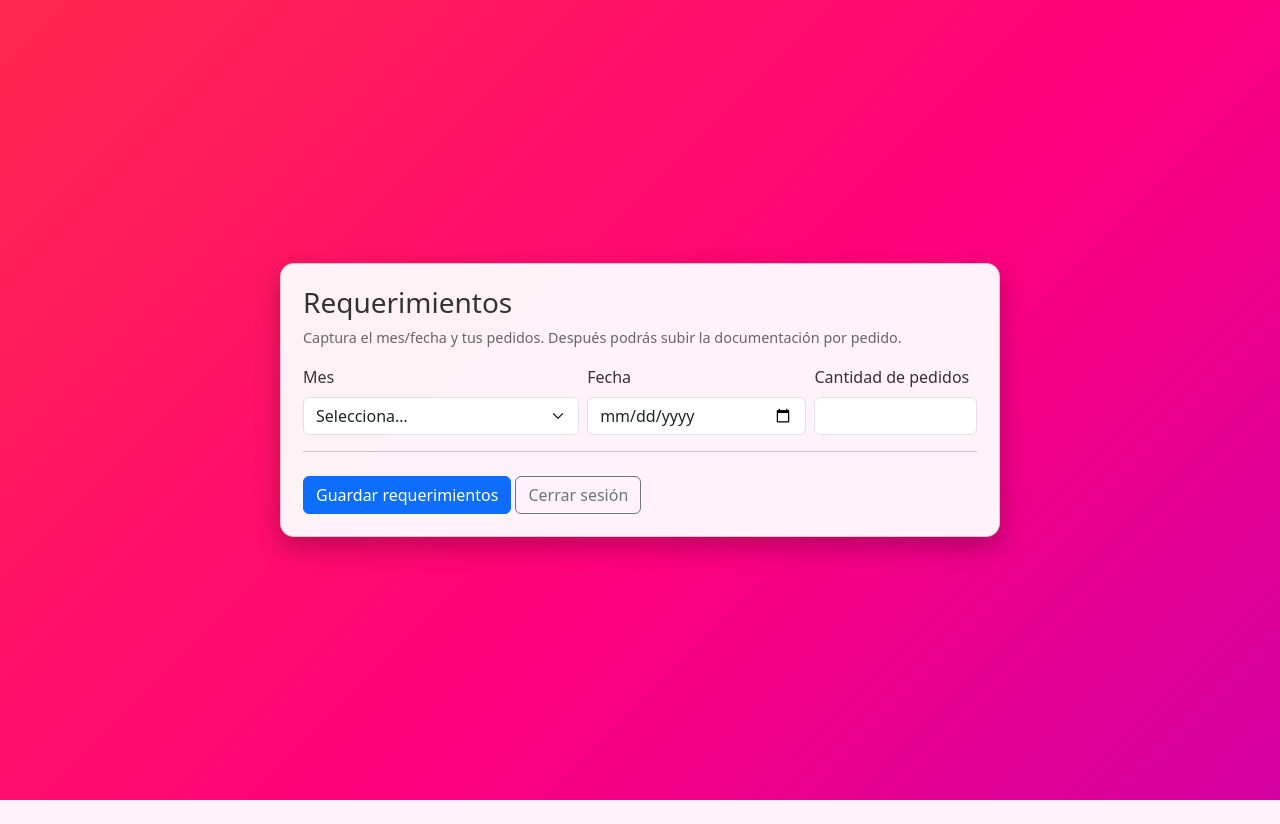
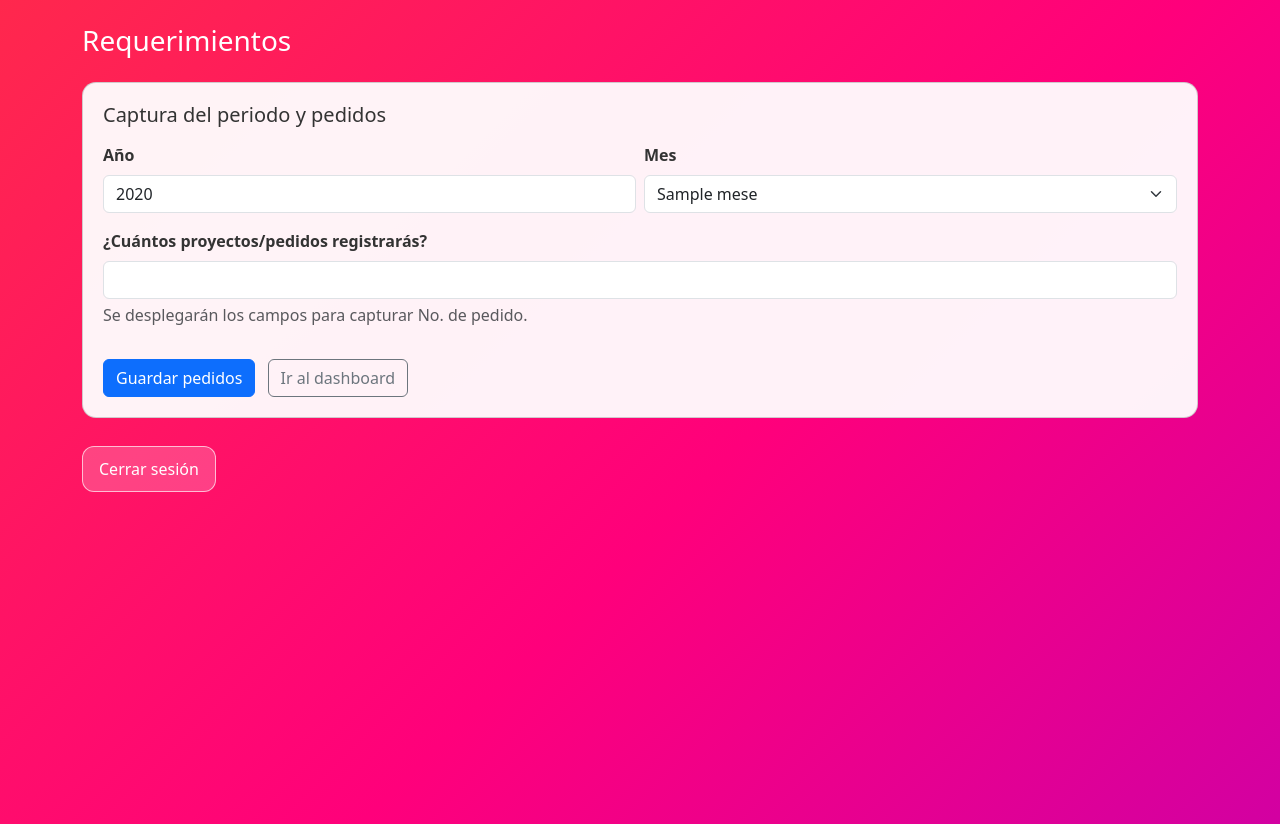
Before and after one commit to BrandonDanielRodriguezBocanegra/Prueba, a Flask app: template templates/requerimientos.html in a window 1280 px wide. Before the commit the page ends 800 px from the top, so only its background shows below. Run offline with Flask 3, Linux system fonts and the light colour scheme; the template is opened without the code that fills it: most values are stand-ins (such as "Sample title", 1, 10 or a date in 2020); some libraries are stand-ins or nearby versions.

Commit message:
SEGUN YA JALA REQUERIMIENTOS

```diff
--- a/app.py
+++ b/app.py
@@ -37,8 +37,15 @@ DOCUMENTOS_OBLIGATORIOS = [
     "Documentación de capacitación"
 ]
 
+MESES = [
+    (1, "Enero"), (2, "Febrero"), (3, "Marzo"), (4, "Abril"),
+    (5, "Mayo"), (6, "Junio"), (7, "Julio"), (8, "Agosto"),
+    (9, "Septiembre"), (10, "Octubre"), (11, "Noviembre"), (12, "Diciembre")
+]
+MESES_MAP = {m: n for m, n in MESES}
+
 # ========== LOGIN ==========
-@app.route('/', methods=['GET', 'POST'])
+@app.route('/', methods=['GET','POST'])
 def login():
     if request.method == 'POST':
         usuario = request.form.get('usuario')
@@ -63,14 +70,15 @@ def login():
             if user['rol'] == 1:
                 return redirect(url_for('dashboard_admin'))
             else:
-                return redirect(url_for('dashboard_proveedor'))
+                # NUEVO: primero pasa por requerimientos
+                return redirect(url_for('requerimientos_proveedor'))
         else:
             flash('Credenciales incorrectas')
 
     return render_template('login.html')
 
 # ========== REGISTRO ==========
-@app.route('/registro', methods=['GET', 'POST'])
+@app.route('/registro', methods=['GET','POST'])
 def registro():
     if request.method == 'POST':
         nombre = request.form.get('nombre')
@@ -105,7 +113,7 @@ def logout():
     session.clear()
     return redirect(url_for('login'))
 
-# ========== ADMIN DASHBOARD ==========
+# ========== ADMIN DASHBOARD (sin cambios aquí, lo de admin lo dejamos como ya lo tienes) ==========
 def get_presigned_url(filename):
     try:
         return s3.generate_presigned_url(
@@ -113,7 +121,7 @@ def get_presigned_url(filename):
             Params={'Bucket': BUCKET_NAME, 'Key': filename},
             ExpiresIn=300
         )
-    except Exception:
+    except:
         return None
 
 @app.route('/admin/dashboard')
@@ -122,119 +130,38 @@ def dashboard_admin():
         flash('Acceso denegado')
         return redirect(url_for('login'))
 
-    # ---- filtros (GET) ----
-    selected_provider_ids = request.args.get('providers', '').strip()  # "1,2,3"
-    selected_provider_ids_set = set()
-    if selected_provider_ids:
-        try:
-            selected_provider_ids_set = {int(x) for x in selected_provider_ids.split(',') if x.strip().isdigit()}
-        except Exception:
-            selected_provider_ids_set = set()
-
-    selected_year = request.args.get('year', '').strip()   # "2026"
-    selected_month = request.args.get('month', '').strip() # "01"
-    q = request.args.get('q', '').strip().lower()
-
     conn = get_conn()
     cur = conn.cursor(row_factory=psycopg.rows.dict_row)
 
     cur.execute("SELECT * FROM usuarios WHERE estado='pendiente'")
     pendientes = cur.fetchall()
 
-    cur.execute("SELECT * FROM usuarios WHERE estado='aprobado' AND rol=2 ORDER BY nombre ASC")
-    proveedores_all = cur.fetchall()
+    cur.execute("SELECT * FROM usuarios WHERE estado='aprobado' AND rol=2")
+    proveedores = cur.fetchall()
 
     cur.execute("SELECT * FROM projects ORDER BY created_at DESC")
-    projects_all = cur.fetchall()
+    projects = cur.fetchall()
 
     cur.execute("SELECT * FROM documentos ORDER BY fecha_subida DESC")
-    docs_all = cur.fetchall()
+    docs = cur.fetchall()
 
     cur.close()
     conn.close()
 
-    # ---- años disponibles para dropdown ----
-    years_available = sorted(
-        {p['created_at'].year for p in projects_all if p.get('created_at')},
-        reverse=True
-    )
-
-    # ---- filtrar proveedores por multi-select + búsqueda ----
-    proveedores_filtered = []
-    for p in proveedores_all:
-        pid = p['id']
-        if selected_provider_ids_set and pid not in selected_provider_ids_set:
-            continue
-
-        if q:
-            blob = f"{p.get('nombre','')} {p.get('usuario','')} {p.get('correo','')}".lower()
-            # si no matchea el proveedor, igual puede matchear por proyecto; lo veremos abajo
-            # aquí no lo descartamos aún por q, lo dejamos y lo filtramos por proyectos también
-        proveedores_filtered.append(p)
-
-    # ---- filtrar proyectos por proveedor + mes/año + búsqueda ----
-    projects_filtered = []
-    for pr in projects_all:
-        provider_id = pr.get('provider_id')
-        if selected_provider_ids_set and provider_id not in selected_provider_ids_set:
-            continue
-
-        ca = pr.get('created_at')
-        if ca and selected_year:
-            if str(ca.year) != str(selected_year):
-                continue
-        if ca and selected_month:
-            # selected_month viene "01".."12"
-            if f"{ca.month:02d}" != str(selected_month).zfill(2):
-                continue
-
-        if q:
-            # búsqueda en proveedor + proyecto
-            prov = next((x for x in proveedores_all if x['id'] == provider_id), None)
-            blob = f"{(prov.get('nombre','') if prov else '')} {(prov.get('usuario','') if prov else '')} {(prov.get('correo','') if prov else '')} {pr.get('name','')}".lower()
-            if q not in blob:
-                continue
-
-        projects_filtered.append(pr)
-
-    # Si hay búsqueda, queremos mostrar SOLO proveedores que tengan proyectos que pasaron filtros (o que el proveedor matchee)
-    if q:
-        providers_with_visible_projects = {pr['provider_id'] for pr in projects_filtered}
-        proveedores_filtered = [
-            p for p in proveedores_filtered
-            if (p['id'] in providers_with_visible_projects) or (q in f"{p.get('nombre','')} {p.get('usuario','')} {p.get('correo','')}".lower())
-        ]
-
-    # ---- filtrar documentos por projects visibles ----
-    visible_project_ids = {p['id'] for p in projects_filtered}
-    docs_filtered = [d for d in docs_all if d.get('project_id') in visible_project_ids]
-
-    # ---- agrupar docs por usuario -> proyecto ----
-    documentos_por_usuario = {}
-    for d in docs_filtered:
-        documentos_por_usuario.setdefault(d['usuario_id'], {}).setdefault(d['project_id'], []).append(d)
+    docs_by_user = {}
+    for d in docs:
+        docs_by_user.setdefault(d['usuario_id'], {}).setdefault(d['project_id'], []).append(d)
 
     return render_template(
         'dashboard_admin.html',
         pendientes=pendientes,
-
-        # filtros
-        proveedores_all=proveedores_all,
-        proveedores=proveedores_filtered,
-        proyectos=projects_filtered,
-        documentos_por_usuario=documentos_por_usuario,
-
-        years_available=years_available,
-        selected_year=selected_year,
-        selected_month=selected_month,
-        selected_q=request.args.get('q', ''),
-        selected_providers=sorted(list(selected_provider_ids_set)),
-
+        proveedores=proveedores,
+        proyectos=projects,
+        documentos_por_usuario=docs_by_user,
         DOCUMENTOS_OBLIGATORIOS=DOCUMENTOS_OBLIGATORIOS,
         get_presigned_url=get_presigned_url
     )
 
-# APROBAR / RECHAZAR
 @app.route('/admin/accion/<int:id>/<accion>')
 def accion(id, accion):
     if 'usuario' not in session or session.get('rol') != 1:
@@ -256,7 +183,6 @@ def accion(id, accion):
     flash('Operación realizada.')
     return redirect(url_for('dashboard_admin'))
 
-# DELETE USER
 @app.route('/admin/delete_user', methods=['POST'])
 def delete_user():
     if 'usuario' not in session or session.get('rol') != 1:
@@ -273,6 +199,7 @@ def delete_user():
 
     cur.execute("SELECT ruta FROM documentos WHERE usuario_id=%s", (user_id,))
     docs = cur.fetchall()
+
     for d in docs:
         try:
             s3.delete_object(Bucket=BUCKET_NAME, Key=d['ruta'])
@@ -289,39 +216,6 @@ def delete_user():
 
     return jsonify({'success': True, 'msg': 'Usuario eliminado correctamente'})
 
-# DELETE PROJECT (admin)
-@app.route('/admin/delete_project', methods=['POST'])
-def delete_project():
-    if 'usuario' not in session or session.get('rol') != 1:
-        return jsonify({'success': False, 'msg': 'Acceso denegado'}), 403
-
-    data = request.get_json() or {}
-    project_id = data.get('project_id')
-
-    if not project_id:
-        return jsonify({'success': False, 'msg': 'project_id requerido'}), 400
-
-    conn = get_conn()
-    cur = conn.cursor(row_factory=psycopg.rows.dict_row)
-
-    cur.execute("SELECT ruta FROM documentos WHERE project_id=%s", (project_id,))
-    docs = cur.fetchall()
-    for d in docs:
-        try:
-            s3.delete_object(Bucket=BUCKET_NAME, Key=d['ruta'])
-        except Exception as e:
-            print("Error eliminando archivo S3:", e)
-
-    cur.execute("DELETE FROM documentos WHERE project_id=%s", (project_id,))
-    cur.execute("DELETE FROM projects WHERE id=%s", (project_id,))
-
-    conn.commit()
-    cur.close()
-    conn.close()
-
-    return jsonify({'success': True, 'msg': 'Proyecto eliminado correctamente'})
-
-# ---------- AJAX Reminder ----------
 @app.route('/admin/send_reminder', methods=['POST'], endpoint='send_reminder')
 def send_reminder():
     if 'usuario' not in session or session.get('rol') != 1:
@@ -334,12 +228,75 @@ def send_reminder():
 
     return jsonify({'success': True, 'sent': len(provider_ids)})
 
+# ===========================
+# NUEVO: REQUERIMIENTOS PROVEEDOR
+# ===========================
+@app.route('/proveedor/requerimientos', methods=['GET', 'POST'])
+def requerimientos_proveedor():
+    if 'usuario' not in session or session.get('rol') != 2:
+        flash('Acceso denegado')
+        return redirect(url_for('login'))
+
+    if request.method == 'POST':
+        periodo_year = int(request.form.get('periodo_year') or 0)
+        periodo_month = int(request.form.get('periodo_month') or 0)
+        cantidad = int(request.form.get('cantidad') or 0)
+
+        if periodo_year < 2000 or periodo_year > 2100:
+            flash("Año inválido.")
+            return redirect(url_for('requerimientos_proveedor'))
+        if periodo_month < 1 or periodo_month > 12:
+            flash("Mes inválido.")
+            return redirect(url_for('requerimientos_proveedor'))
+        if cantidad < 1 or cantidad > 50:
+            flash("Cantidad inválida (1 a 50).")
+            return redirect(url_for('requerimientos_proveedor'))
+
+        pedidos = []
+        for i in range(1, cantidad + 1):
+            v = (request.form.get(f"pedido_{i}") or "").strip()
+            if v:
+                pedidos.append(v)
+
+        if len(pedidos) != cantidad:
+            flash("Debes llenar todos los No. de pedido.")
+            return redirect(url_for('requerimientos_proveedor'))
+
+        conn = get_conn()
+        cur = conn.cursor(row_factory=psycopg.rows.dict_row)
+
+        cur.execute("SELECT * FROM usuarios WHERE usuario=%s", (session['usuario'],))
+        user = cur.fetchone()
+
+        # crear N proyectos (1 por pedido)
+        for pedido_no in pedidos:
+            # name = pedido_no (o puedes cambiarlo por otro campo si quieres)
+            cur.execute("""
+                INSERT INTO projects(provider_id, name, created_at, pedido_no, periodo_year, periodo_month)
+                VALUES (%s, %s, NOW(), %s, %s, %s)
+            """, (user['id'], pedido_no, pedido_no, periodo_year, periodo_month))
+
+        conn.commit()
+        cur.close()
+        conn.close()
+
+        flash("Pedidos registrados correctamente.")
+        return redirect(url_for('dashboard_proveedor', year=periodo_year, month=f"{periodo_month:02d}"))
+
+    # GET
+    current_year = datetime.utcnow().year
+    return render_template('requerimientos.html', meses=MESES, current_year=current_year)
+
 # ========== PROVEEDOR DASHBOARD ==========
 @app.route('/proveedor/dashboard', methods=['GET','POST'])
 def dashboard_proveedor():
     if 'usuario' not in session or session.get('rol') != 2:
         flash('Acceso denegado')
         return redirect(url_for('login'))
+
+    # filtros (GET)
+    selected_year = (request.args.get('year') or '').strip()
+    selected_month = (request.args.get('month') or '').strip()  # "01".."12"
 
     conn = get_conn()
     cur = conn.cursor(row_factory=psycopg.rows.dict_row)
@@ -348,15 +305,6 @@ def dashboard_proveedor():
     user = cur.fetchone()
 
     if request.method == 'POST':
-
-        if request.form.get('action') == 'create_project':
-            name = request.form.get('project_name')
-            cur.execute("INSERT INTO projects(provider_id, name, created_at) VALUES(%s,%s,NOW())",
-                        (user['id'], name))
-            conn.commit()
-            flash("Proyecto creado.")
-            return redirect(url_for('dashboard_proveedor'))
-
         if request.form.get('action') == 'upload_doc':
             project_id = int(request.form.get('project_id'))
             tipo = request.form.get('tipo_documento')
@@ -373,7 +321,7 @@ def dashboard_proveedor():
                         archivo,
                         BUCKET_NAME,
                         filename,
-                        ExtraArgs={'ACL': 'private'}
+                        ExtraArgs={'ACL':'private'}
                     )
 
                     cur.execute("""
@@ -383,9 +331,26 @@ def dashboard_proveedor():
                     conn.commit()
                     flash("Documento subido correctamente.")
 
-    cur.execute("SELECT * FROM projects WHERE provider_id=%s ORDER BY created_at DESC", (user['id'],))
+    # traer proyectos (pedidos) con filtro
+    query = "SELECT * FROM projects WHERE provider_id=%s"
+    params = [user['id']]
+
+    if selected_year:
+        query += " AND periodo_year=%s"
+        params.append(int(selected_year))
+    if selected_month:
+        query += " AND periodo_month=%s"
+        params.append(int(selected_month))
+
+    query += " ORDER BY periodo_year DESC, periodo_month DESC, created_at DESC"
+    cur.execute(query, tuple(params))
     projects = cur.fetchall()
 
+    # years para filtro
+    cur.execute("SELECT DISTINCT periodo_year FROM projects WHERE provider_id=%s AND periodo_year IS NOT NULL ORDER BY periodo_year DESC", (user['id'],))
+    years_available = [r['periodo_year'] for r in cur.fetchall() if r['periodo_year']]
+
+    # docs
     cur.execute("SELECT * FROM documentos WHERE usuario_id=%s ORDER BY fecha_subida DESC", (user['id'],))
     docs = cur.fetchall()
 
@@ -404,11 +369,20 @@ def dashboard_proveedor():
                 if d['tipo_documento'] == doc:
                     documentos_subidos[p['id']][doc] = d
 
+    # helper: mes en palabras
+    def mes_nombre(m):
+        return MESES_MAP.get(m, "")
+
     return render_template(
         'dashboard_proveedor.html',
         projects=projects,
         documentos_subidos=documentos_subidos,
-        DOCUMENTOS_OBLIGATORIOS=DOCUMENTOS_OBLIGATORIOS
+        DOCUMENTOS_OBLIGATORIOS=DOCUMENTOS_OBLIGATORIOS,
+        meses=MESES,
+        years_available=years_available,
+        selected_year=selected_year,
+        selected_month=selected_month,
+        mes_nombre=mes_nombre
     )
 
 if __name__ == '__main__':
--- a/templates/requerimientos.html
+++ b/templates/requerimientos.html
@@ -1,105 +1,115 @@
 <!DOCTYPE html>
 <html lang="es">
 <head>
-  <meta charset="UTF-8">
+  <meta charset="UTF-8" />
   <title>Requerimientos - REPSE</title>
   <link href="https://cdn.jsdelivr.net/npm/bootstrap@5.3.3/dist/css/bootstrap.min.css" rel="stylesheet">
   <style>
-    body{
-      min-height:100vh;
-      display:flex;
-      justify-content:center;
-      align-items:center;
+    body {
       background: linear-gradient(135deg, #ff6a00, #ff007b, #6600ff);
       background-size: 300% 300%;
       animation: gradientShift 10s ease infinite;
-      color:#fff;
-      padding:24px;
+      color: #fff;
+      min-height: 100vh;
     }
     @keyframes gradientShift {
-      0% { background-position: 0% 50%; }
-      50% { background-position: 100% 50%; }
-      100% { background-position: 0% 50%; }
+      0% { background-position:0% 50%; }
+      50% { background-position:100% 50%; }
+      100% { background-position:0% 50%; }
     }
-    .card{
-      width: 720px;
-      max-width: 100%;
+    .card {
       background: rgba(255,255,255,0.95);
-      color:#333;
-      border-radius:14px;
-      padding:22px;
-      box-shadow:0 10px 24px rgba(0,0,0,0.25);
+      color: #333;
+      border-radius: 14px;
+      padding: 20px;
+      margin-bottom: 20px;
     }
-    .hint{ font-size: 0.9rem; color:#666; }
+    .logout-btn {
+      background-color: rgba(255,255,255,0.20);
+      color: #fff;
+      border: 1px solid rgba(255,255,255,0.65);
+      transition: all 0.3s ease;
+      border-radius: 12px;
+      padding: 10px 16px;
+      text-decoration: none;
+      display: inline-block;
+    }
+    .logout-btn:hover {
+      background-color: rgba(255,255,255,0.95);
+      color: #6600ff;
+    }
   </style>
 </head>
 <body>
-
-<div class="card">
-  <h3 class="mb-2">Requerimientos</h3>
-  <p class="hint mb-3">Captura el mes/fecha y tus pedidos. Después podrás subir la documentación por pedido.</p>
+<div class="container mt-4">
+  <h3 class="text-white mb-4">Requerimientos</h3>
 
   {% with messages = get_flashed_messages() %}
     {% if messages %}
-      <div class="alert alert-warning">
+      <div class="alert alert-info">
         {% for m in messages %}{{ m }}<br>{% endfor %}
       </div>
     {% endif %}
   {% endwith %}
 
+  <div class="card">
+    <h5 class="mb-3">Captura del periodo y pedidos</h5>
+
     <form method="POST" id="reqForm">
       <div class="row g-2">
-      <div class="col-md-5">
-        <label class="form-label">Mes</label>
-        <select name="mes" class="form-select" required>
-          <option value="" selected disabled>Selecciona…</option>
-          {% for m in meses %}
-            <option value="{{ m }}">{{ m }}</option>
+        <div class="col-12 col-md-6">
+          <label class="form-label fw-semibold">Año</label>
+          <input type="number" class="form-control" name="periodo_year" value="{{ current_year }}" min="2000" max="2100" required>
+        </div>
+
+        <div class="col-12 col-md-6">
+          <label class="form-label fw-semibold">Mes</label>
+          <select class="form-select" name="periodo_month" required>
+            {% for mnum, mname in meses %}
+              <option value="{{ mnum }}">{{ mname }}</option>
             {% endfor %}
           </select>
         </div>
-      <div class="col-md-4">
-        <label class="form-label">Fecha</label>
-        <input type="date" name="fecha" class="form-control" required>
-      </div>
-      <div class="col-md-3">
-        <label class="form-label">Cantidad de pedidos</label>
-        <input type="number" min="1" max="50" name="cantidad" id="cantidad" class="form-control" required>
+
+        <div class="col-12">
+          <label class="form-label fw-semibold mt-2">¿Cuántos proyectos/pedidos registrarás?</label>
+          <input type="number" class="form-control" name="cantidad" id="cantidad" min="1" max="50" required>
+          <div class="text-muted mt-1">Se desplegarán los campos para capturar No. de pedido.</div>
         </div>
       </div>
 
-    <hr class="my-3">
+      <div id="pedidosContainer" class="mt-3"></div>
 
-    <div id="pedidosContainer"></div>
+      <button type="submit" class="btn btn-primary mt-3">Guardar pedidos</button>
+      <a href="{{ url_for('dashboard_proveedor') }}" class="btn btn-outline-secondary mt-3 ms-2">Ir al dashboard</a>
+    </form>
+  </div>
 
-    <button class="btn btn-primary mt-2" type="submit">Guardar requerimientos</button>
-    <a class="btn btn-outline-secondary mt-2" href="{{ url_for('logout') }}">Cerrar sesión</a>
-  </form>
+  <a href="{{ url_for('logout') }}" class="logout-btn mt-2">Cerrar sesión</a>
 </div>
 
 <script>
 const cantidad = document.getElementById('cantidad');
 const cont = document.getElementById('pedidosContainer');
 
-  function renderInputs(n){
-    cont.innerHTML = '';
+function renderPedidos(n){
+  cont.innerHTML = "";
   for(let i=1;i<=n;i++){
-      const row = document.createElement('div');
-      row.className = 'mb-2';
-      row.innerHTML = `
-        <label class="form-label">No. Pedido ${i}</label>
-        <input type="text" class="form-control" name="pedido_${i}" placeholder="Ej: 123456" required>
+    const div = document.createElement('div');
+    div.className = "mb-2";
+    div.innerHTML = `
+      <label class="form-label fw-semibold">No. de pedido ${i}</label>
+      <input type="text" class="form-control" name="pedido_${i}" required>
     `;
-      cont.appendChild(row);
+    cont.appendChild(div);
   }
 }
 
 cantidad.addEventListener('input', () => {
-    const n = parseInt(cantidad.value || '0', 10);
-    if(n > 0) renderInputs(n);
-    else cont.innerHTML = '';
+  const n = parseInt(cantidad.value || "0", 10);
+  if(n > 0 && n <= 50) renderPedidos(n);
+  else cont.innerHTML = "";
 });
 </script>
-
 </body>
 </html>
```
Also changed, not shown: init_db.py (+53 -77 lines), templates/dashboard_proveedor.html (+81 -60 lines). Lines whose indentation alone changed are shown as unchanged.
